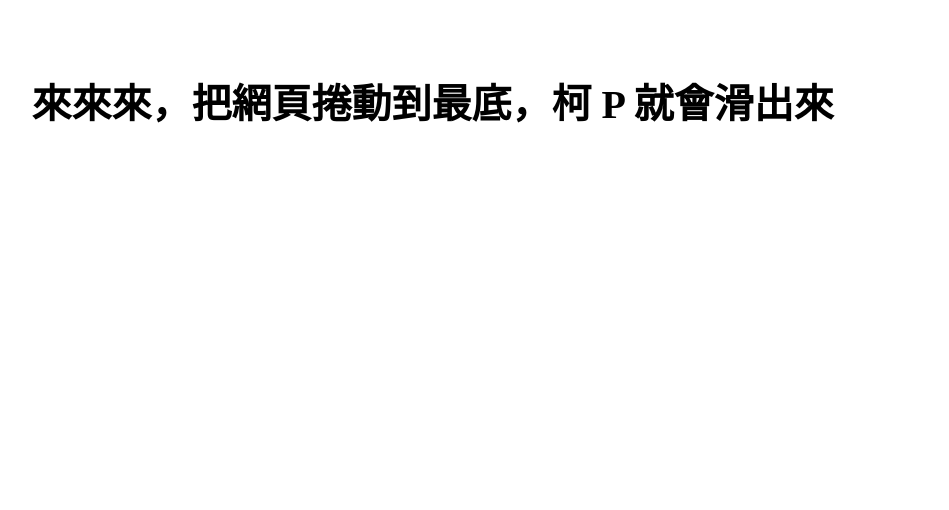
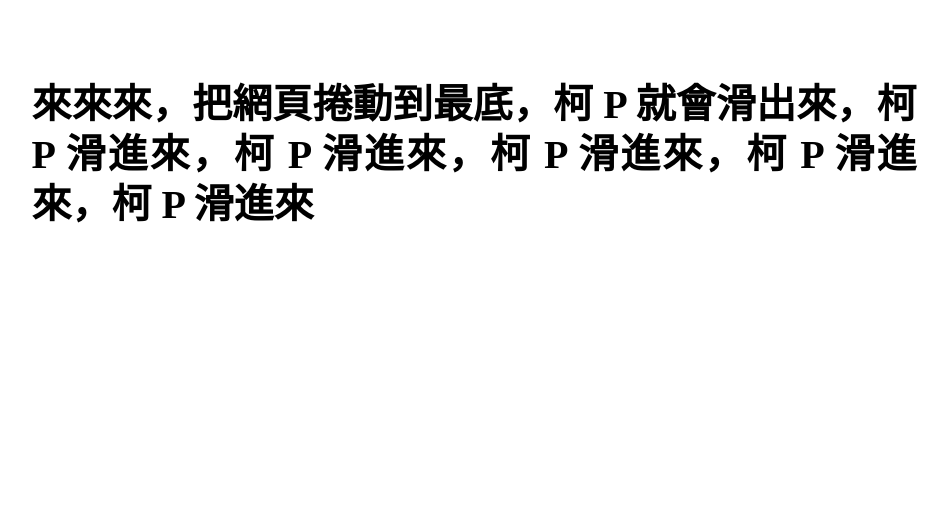
Before and after one commit to shamenchens/yifanslideshow, a plain HTML site: page demo/index.html in a window 1280 px wide. Shown: the whole page, without its empty margins (166-1115 px from the left). Drawn offline with nearby package versions, Linux system fonts and the light colour scheme.

Commit message:
update demo

```diff
--- a/demo/index.html
+++ b/demo/index.html
@@ -1,7 +1,7 @@
 <html>
 <head>
   <meta charset="UTF-8" />
-  <title>柯滑進來</title>
+  <title>柯 P 滑進來</title>
   <style>
     html,body {
       height: 100%;
@@ -26,7 +26,7 @@
 </head>
 <body>
 <div class="container">
-  <h1>來來來，把網頁捲動到最底，柯 P 就會滑出來</h1>
+  <h1>來來來，把網頁捲動到最底，柯 P 就會滑出來，柯 P 滑進來，柯 P 滑進來，柯 P 滑進來，柯 P 滑進來，柯 P 滑進來</h1>
   <div class="content lipsum(3,220-550)"></div>
 </div>
 <script src="http://code.jquery.com/jquery-1.11.1.min.js"></script>
```
